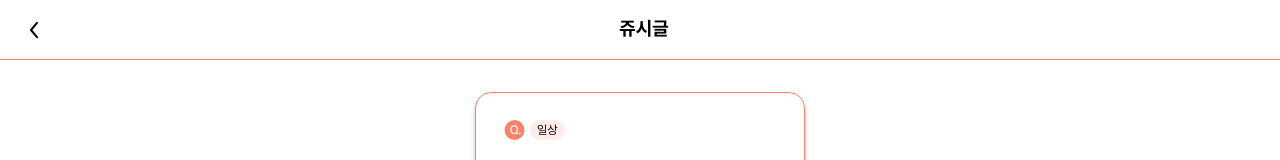
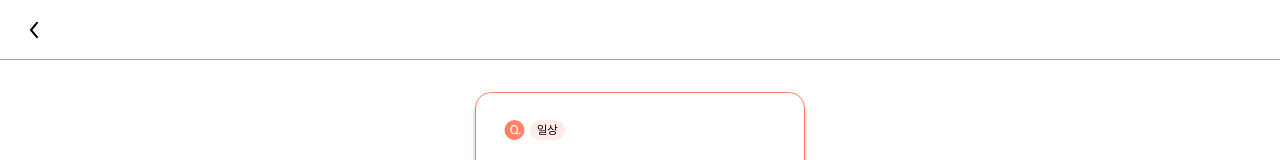
Before and after one commit to whatever-mentoring/juitcy-front, a React (Create React App) app: page /post/1 in a window 1280 px wide. Shown: the top 160 px of the page. Built offline with nearby package versions, Linux system fonts and the light colour scheme.

Commit message:
fix: 헤더에서 '쥬시글' 삭제

```diff
--- a/src/pages/Main/PostDetail/index.tsx
+++ b/src/pages/Main/PostDetail/index.tsx
@@ -60,7 +60,7 @@ const PostDetail = () => {
   return (
     <Column>
       <Header btn={'back'} borderBottom={true}>
-        쥬시글
+        {''}
       </Header>
       {cards && (
         <EntireContainer color={Palette.Gray05}>
```
